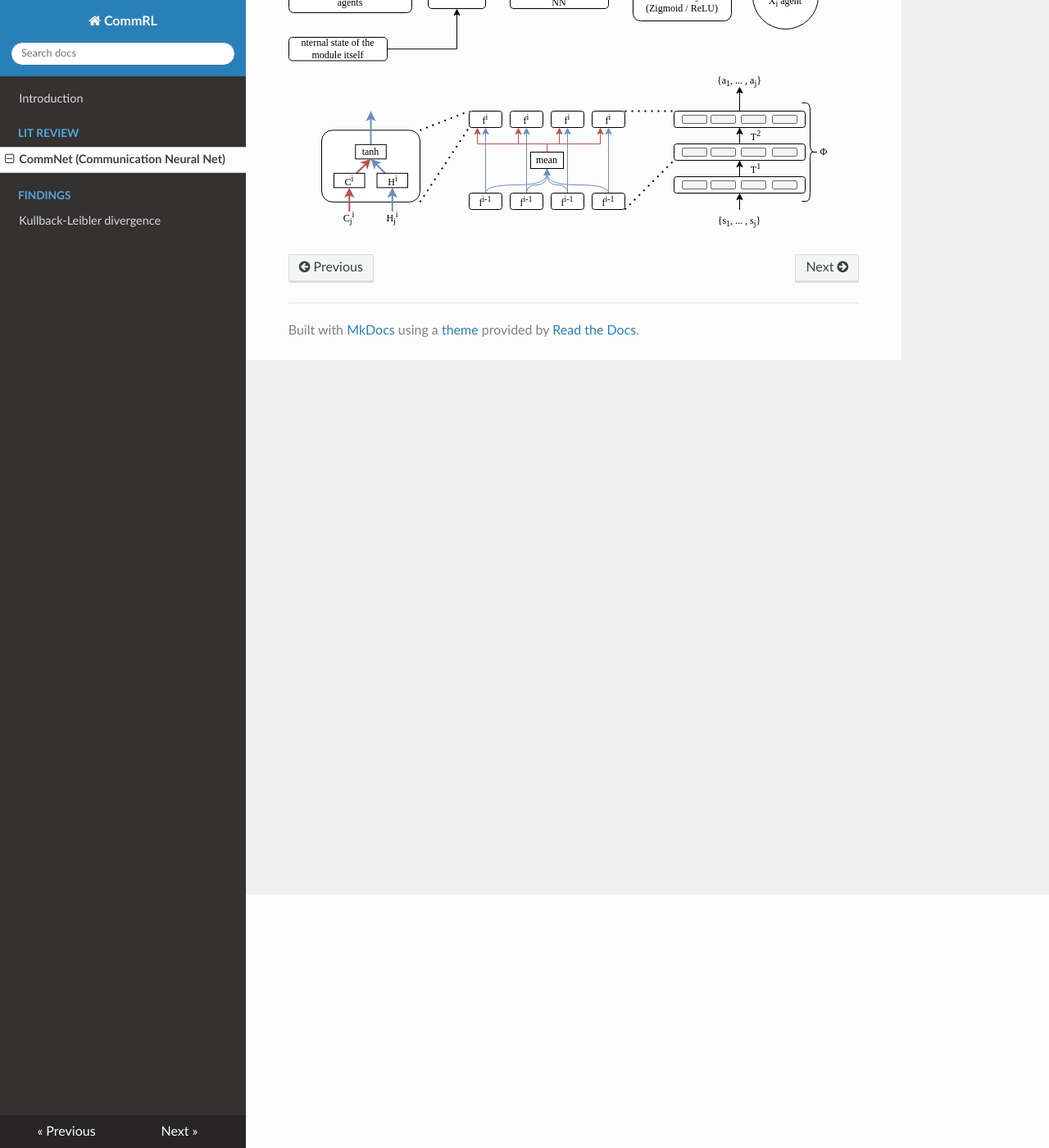
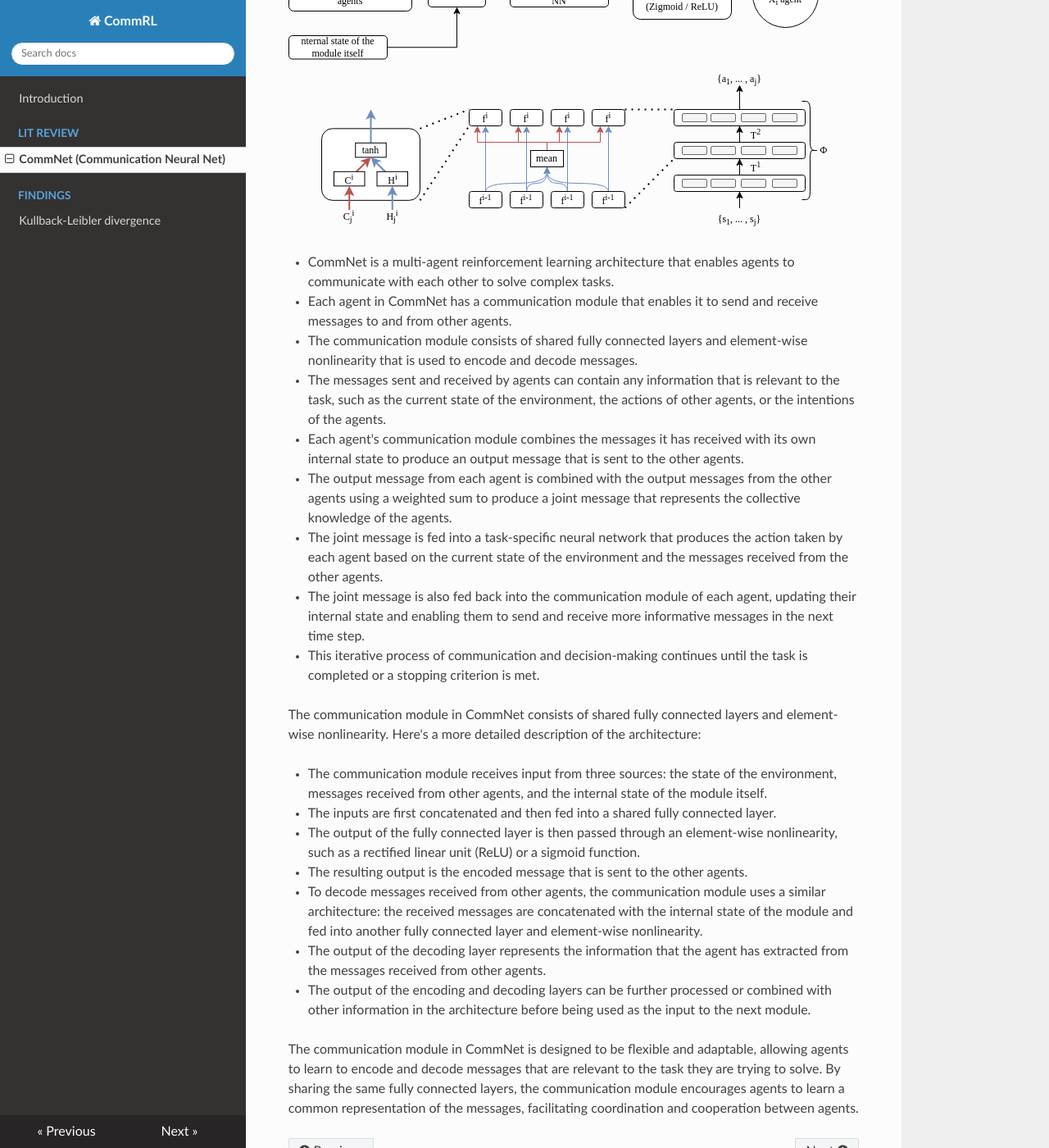
Before and after one commit to hasithz/CommRL_docs, an MkDocs documentation site: the page built from docs/Literature_Reviews/CommNet.md, in a window 1280 px wide and 1400 px high, scrolled down 309 px. Shown: the whole window at 82% size. Built offline with MkDocs 1.6.1, drawn with Linux system fonts in a browser that asks for light colours; nearby versions of some CDN libraries; some of the changed text lies outside the part shown.

Commit message:
writeup added

```diff
--- a/docs/Literature_Reviews/CommNet.md
+++ b/docs/Literature_Reviews/CommNet.md
@@ -1,5 +1,29 @@
 # CommNet (Communication Neural Net)
 
-This architecture was presented on the paper `learning multiagent communication with backpropagation`
+S. Sukhbaatar, A. Szlam, and R. Fergus, “Learning Multiagent Communication with Backpropagation.” 2016.
+
 
 ![CommNet architecture as in paper](https://raw.githubusercontent.com/hasithz/CommRL_docs/abe8d78ea94fd65dd614f2052b9cb55bde8a1f80/assets/images/commnet%20and%20communication.drawio.svg)
+
+-    CommNet is a multi-agent reinforcement learning architecture that enables agents to communicate with each other to solve complex tasks.
+-    Each agent in CommNet has a communication module that enables it to send and receive messages to and from other agents.
+-    The communication module consists of shared fully connected layers and element-wise nonlinearity that is used to encode and decode messages.
+-    The messages sent and received by agents can contain any information that is relevant to the task, such as the current state of the environment, the actions of other agents, or the intentions of the agents.
+-    Each agent's communication module combines the messages it has received with its own internal state to produce an output message that is sent to the other agents.
+-    The output message from each agent is combined with the output messages from the other agents using a weighted sum to produce a joint message that represents the collective knowledge of the agents.
+-    The joint message is fed into a task-specific neural network that produces the action taken by each agent based on the current state of the environment and the messages received from the other agents.
+-    The joint message is also fed back into the communication module of each agent, updating their internal state and enabling them to send and receive more informative messages in the next time step.
+-    This iterative process of communication and decision-making continues until the task is completed or a stopping criterion is met.
+
+
+The communication module in CommNet consists of shared fully connected layers and element-wise nonlinearity. Here's a more detailed description of the architecture:
+
+-    The communication module receives input from three sources: the state of the environment, messages received from other agents, and the internal state of the module itself.
+-    The inputs are first concatenated and then fed into a shared fully connected layer.
+-    The output of the fully connected layer is then passed through an element-wise nonlinearity, such as a rectified linear unit (ReLU) or a sigmoid function.
+-    The resulting output is the encoded message that is sent to the other agents.
+-    To decode messages received from other agents, the communication module uses a similar architecture: the received messages are concatenated with the internal state of the module and fed into another fully connected layer and element-wise nonlinearity.
+-    The output of the decoding layer represents the information that the agent has extracted from the messages received from other agents.
+-    The output of the encoding and decoding layers can be further processed or combined with other information in the architecture before being used as the input to the next module.
+
+The communication module in CommNet is designed to be flexible and adaptable, allowing agents to learn to encode and decode messages that are relevant to the task they are trying to solve. By sharing the same fully connected layers, the communication module encourages agents to learn a common representation of the messages, facilitating coordination and cooperation between agents.
```
